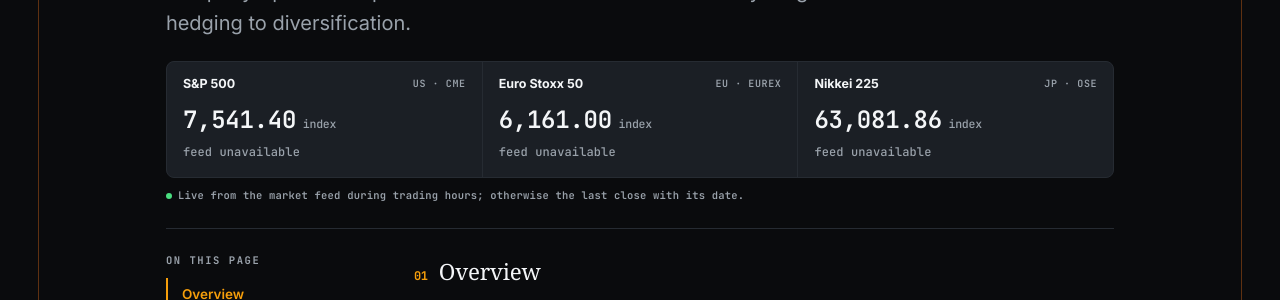
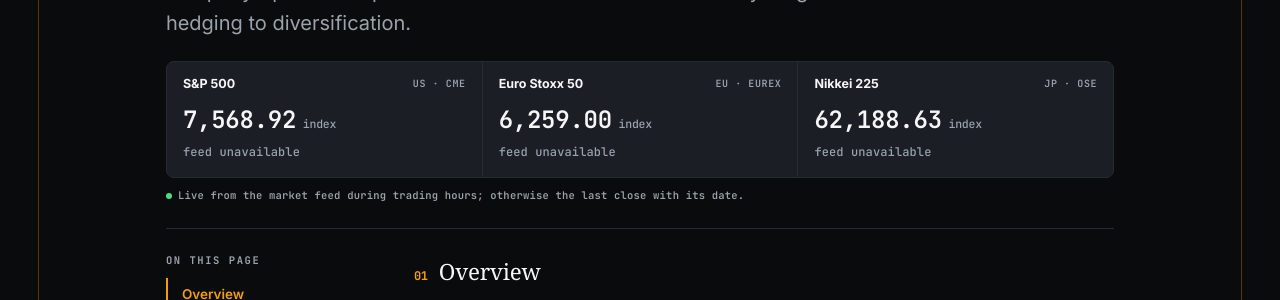
Before and after one commit to maverickrocx/RiskMaverick, a Jekyll site: the page built from markets/equities.md, in a window 1280 px wide and 900 px high. Shown: the part 290-590 px from the top of the window. Built offline with Jekyll 4.4.1, drawn with Linux system fonts in a browser that asks for light colours; some web fonts are replaced; part of the change alters nothing that is shown.

Commit message:
chore(marks): daily benchmark refresh from primary sources

```diff
--- a/_data/marks.yml
+++ b/_data/marks.yml
@@ -2,8 +2,8 @@
 # Each mark carries the date and publisher it came from.
 
 brent:
-  price: "$105.00"
-  asof: "3 Nov 2026"
+  price: "$101.82"
+  asof: "4 Nov 2026"
   source: "market feed"
 brent_spot:
   price: "$107.39"
@@ -14,7 +14,7 @@ brent_wti:
   asof: "2 Nov 2026"
   source: "derived"
 corn:
-  price: "$4.39"
+  price: "$4.42"
   asof: "4 Nov 2026"
   source: "CBOT via Yahoo"
 de_da:
@@ -25,28 +25,28 @@ de_da:
   high: 321.45
   points: 96
 estr:
-  price: "2.441%"
-  asof: "2 Nov 2026"
+  price: "2.445%"
+  asof: "3 Nov 2026"
   source: "ECB"
 eua:
   price: "€90.16"
   asof: "3 Nov 2026"
   source: "EEX auction"
 eurusd:
-  price: "1.1181"
-  asof: "3 Nov 2026"
+  price: "1.1266"
+  asof: "4 Nov 2026"
   source: "market feed"
 fed_target:
   price: "3.75–4.00%"
-  asof: "3 Nov 2026"
+  asof: "4 Nov 2026"
   source: "Federal Reserve"
 gbpusd:
-  price: "1.3411"
-  asof: "3 Nov 2026"
+  price: "1.3497"
+  asof: "4 Nov 2026"
   source: "market feed"
 gold:
-  price: "$3,933.20"
-  asof: "3 Nov 2026"
+  price: "$4,050.60"
+  asof: "4 Nov 2026"
   source: "market feed"
 henry_hub:
   price: "$2.54"
@@ -61,32 +61,32 @@ lme_cu:
   asof: "3 Nov 2026"
   source: "LME"
 n225:
-  price: "63,081.86"
-  asof: "2 Nov 2026"
+  price: "62,188.63"
+  asof: "4 Nov 2026"
   source: "market feed"
 rggi:
   price: "$37.65"
   asof: "Auction 73, Sep 2026"
   source: "RGGI"
 sofr:
-  price: "3.95%"
-  asof: "2 Nov 2026"
+  price: "3.97%"
+  asof: "3 Nov 2026"
   source: "NY Fed"
 soybeans:
-  price: "$12.00"
+  price: "$12.08"
   asof: "4 Nov 2026"
   source: "CBOT via Yahoo"
 sp500:
-  price: "7,541.40"
-  asof: "2 Nov 2026"
+  price: "7,568.92"
+  asof: "3 Nov 2026"
   source: "market feed"
 stoxx50:
-  price: "6,161.00"
-  asof: "3 Nov 2026"
+  price: "6,259.00"
+  asof: "4 Nov 2026"
   source: "market feed"
 ttf:
-  price: "€92.07"
-  asof: "3 Nov 2026"
+  price: "€87.77"
+  asof: "4 Nov 2026"
   source: "ICE Endex via Yahoo"
 us10y:
   price: "4.95%"
@@ -101,11 +101,11 @@ us30y:
   asof: "3 Nov 2026"
   source: "US Treasury"
 usdjpy:
-  price: "158.22"
-  asof: "3 Nov 2026"
+  price: "158.29"
+  asof: "4 Nov 2026"
   source: "market feed"
 wheat:
-  price: "$5.92"
+  price: "$6.01"
   asof: "4 Nov 2026"
   source: "CBOT via Yahoo"
 wti:
```
